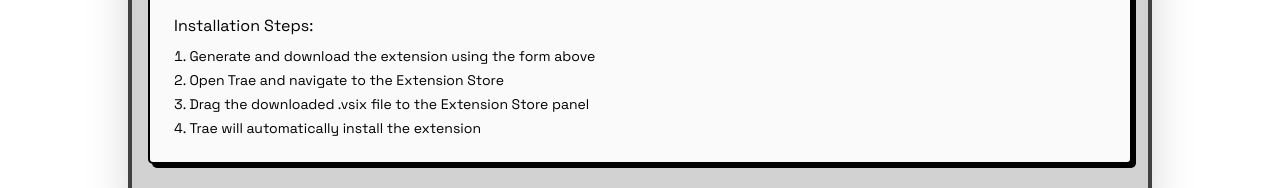
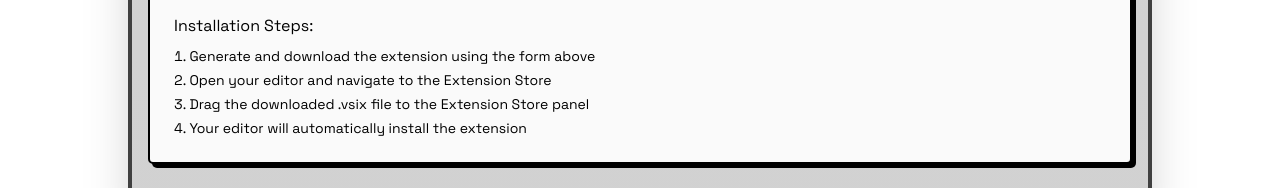
Before and after one commit to oeuvars/dextension, a Next.js app: page / in a window 1280 px wide. Shown: the part 372-560 px from the top of the page. Built offline with nearby package versions, Linux system fonts and the light colour scheme.

Commit message:
fix: instruction texts

```diff
--- a/src/app/page.tsx
+++ b/src/app/page.tsx
@@ -167,9 +167,9 @@
             <h3 className="font-medium mb-2">Installation Steps:</h3>
             <ol className="list-decimal list-inside space-y-1 text-sm">
               <li>Generate and download the extension using the form above</li>
-              <li>Open Trae and navigate to the Extension Store</li>
+              <li>Open your editor and navigate to the Extension Store</li>
               <li>Drag the downloaded .vsix file to the Extension Store panel</li>
-              <li>Trae will automatically install the extension</li>
+              <li>Your editor will automatically install the extension</li>
             </ol>
           </CardFooter>
         </Card>
```
